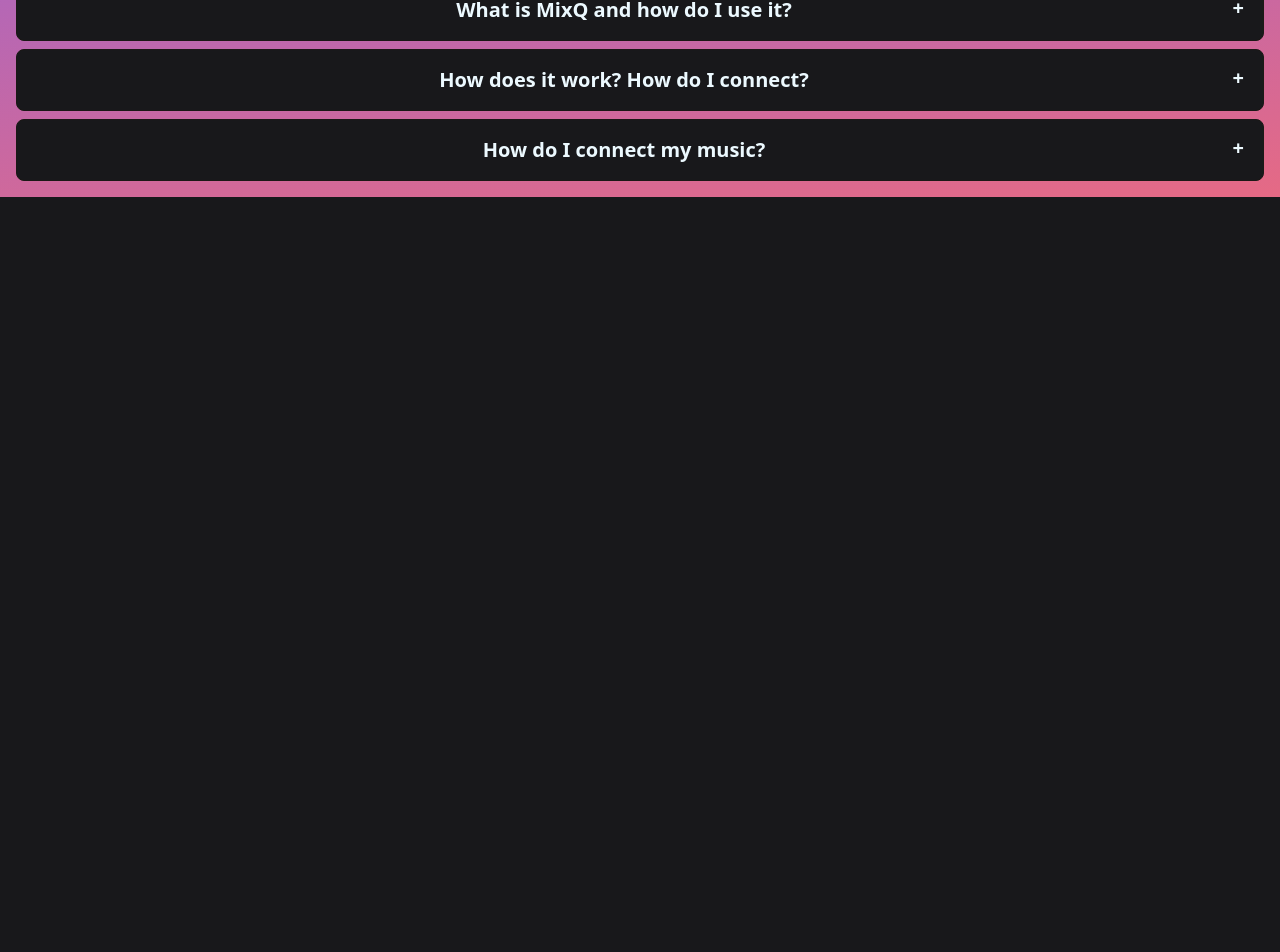
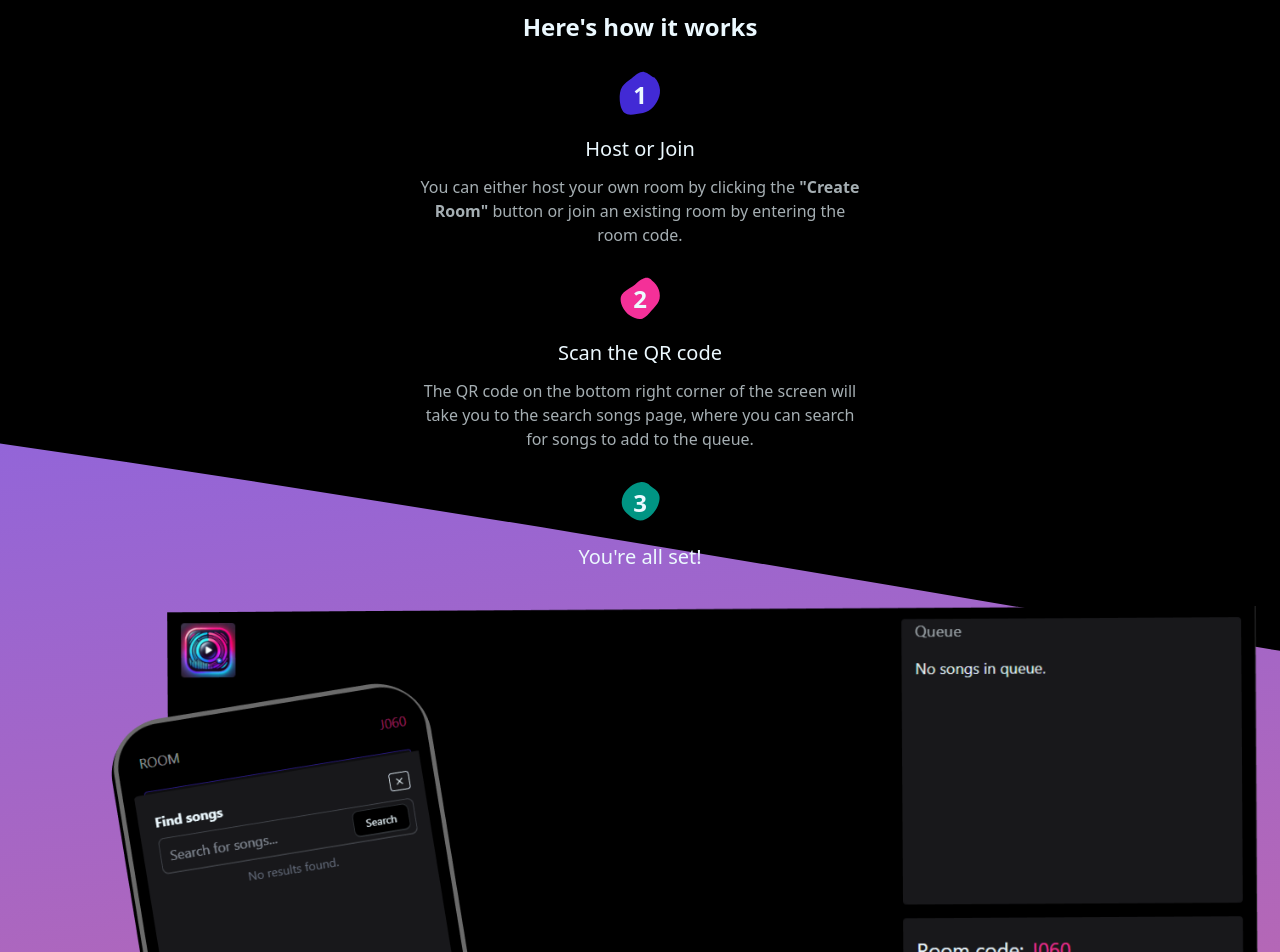
Before and after one commit to ClassyExit/MixQ, a Vue app: page / in a window 1280 px wide. Shown: the part 739-1691 px from the top of the page. Before the commit the page ends 936 px from the top, so only its background shows below. Built offline with nearby package versions, Linux system fonts and the light colour scheme.

Commit message:
Improve home page

```diff
--- a/src/views/Home.vue
+++ b/src/views/Home.vue
@@ -3,7 +3,7 @@
     class="bg-base-200 min-h-screen flex flex-col items-center p-4 landing-page"
   >
     <!-- Hero Section -->
-    <section class="text-center space-y-4 py-12">
+    <section class="text-center space-y-4 py-16">
       <h1
         class="text-6xl 2xl:text-7xl 3xl:text-9xl font-extrabold bg-gradient-to-r from-primary to-secondary bg-clip-text text-transparent"
       >
@@ -16,15 +16,19 @@
     </section>
 
     <!-- Get Started Section -->
-    <section class="w-full max-w-3xl flex flex-col items-center space-y-6">
-      <div class="flex flex-col md:flex-row items-center justify-center gap-6">
+    <section
+      class="w-full max-w-3xl mb-16 flex flex-col items-center space-y-6"
+    >
+      <div
+        class="flex flex-col md:flex-row items-center justify-center space-y-6 md:space-y-0 md:space-x-6 w-full"
+      >
         <CreateHostRoom />
         <span class="divider-horizontal text-xl font-bold">OR</span>
         <JoinRoom />
       </div>
     </section>
 
-    <!-- Features Section -->
+    <!-- Features -->
     <section class="mt-16 w-full 2xl:w-3/4 4xl:w-1/2 text-center">
       <div class="grid md:grid-cols-3 gap-8">
         <div
@@ -57,9 +61,95 @@
       </div>
     </section>
 
+    <!-- How it works -->
+    <section
+      class="flex mt-16 w-full 2xl:w-3/4 4xl:w-1/2 flex flex-col items-center space-y-6"
+    >
+      <div class="order-2 py-6"></div>
+
+      <div class="flex flex-col items-center text-center space-y-6">
+        <h2 class="text-2xl font-semibold">Here's how it works</h2>
+
+        <div class="flex flex-col items-center space-y-6">
+          <!-- Step 1 -->
+          <div class="flex flex-col items-center space-y-3">
+            <div
+              class="relative text-base-content text-2xl font-bold flex items-center justify-center"
+            >
+              <svg
+                viewBox="0 0 200 200"
+                xmlns="http://www.w3.org/2000/svg"
+                class="w-14 h-14 fill-primary"
+              >
+                <path
+                  d="M50.6,-63.5C63.6,-51.6,70.5,-33.6,71.4,-17.5C72.4,-1.5,67.3,12.7,60,25.4C52.7,38.1,43.2,49.3,30.9,56.3C18.6,63.2,3.5,65.9,-12.5,68.2C-28.4,70.5,-45.2,72.4,-55.9,63.6C-66.6,54.9,-71.3,35.5,-72.4,17.4C-73.6,-0.6,-71.3,-17.3,-63.6,-29.6C-55.9,-41.8,-42.7,-49.5,-29.2,-60.1C-15.7,-70.8,0,-84.5,14.5,-82.5C29,-80.5,43.5,-62.4,50.6,-63.5Z"
+                  transform="translate(100 100)"
+                />
+              </svg>
+
+              <div class="absolute">1</div>
+            </div>
+            <h3 class="text-xl font-medium">Host or Join</h3>
+            <p class="text-base-content opacity-70 max-w-md">
+              You can either host your own room by clicking the
+              <strong>"Create Room"</strong> button or join an existing room by
+              entering the room code.
+            </p>
+          </div>
+
+          <!-- Step 2 -->
+          <div class="flex flex-col items-center space-y-3">
+            <div
+              class="relative text-base-content text-2xl font-bold flex items-center justify-center"
+            >
+              <svg
+                viewBox="0 0 200 200"
+                xmlns="http://www.w3.org/2000/svg"
+                class="w-14 h-14 fill-secondary"
+              >
+                <path
+                  d="M42.6,-65.8C54.2,-57.4,62.9,-45.6,67.4,-32.3C71.9,-18.9,72.2,-4,66.9,8.4C61.6,20.9,50.6,30.8,40.5,42.2C30.4,53.5,21.2,66.3,8.3,70.1C-4.7,74,-21.2,68.8,-34.4,60.1C-47.6,51.5,-57.5,39.5,-63.6,25.7C-69.6,11.8,-71.9,-4,-64.6,-15.9C-57.3,-27.7,-40.3,-35.6,-27.1,-44.3C-14,-52.9,-7,-62.2,4.6,-69.4C16.2,-76.6,32.4,-81.3,42.6,-65.8Z"
+                  transform="translate(100 100)"
+                />
+              </svg>
+
+              <div class="absolute">2</div>
+            </div>
+            <h3 class="text-xl font-medium">Scan the QR code</h3>
+            <p class="text-base-content opacity-70 max-w-md">
+              The QR code on the bottom right corner of the screen will take you
+              to the search songs page, where you can search for songs to add to
+              the queue.
+            </p>
+          </div>
+
+          <!-- Step 3 -->
+          <div class="flex flex-col items-center space-y-3">
+            <div
+              class="relative text-base-content text-2xl font-bold flex items-center justify-center"
+            >
+              <svg
+                viewBox="0 0 200 200"
+                xmlns="http://www.w3.org/2000/svg"
+                class="w-14 h-14 fill-accent opacity-70"
+              >
+                <path
+                  d="M36.3,-61.5C49.1,-52.4,62.1,-44.2,67.2,-32.3C72.4,-20.5,69.7,-4.9,64.2,8.9C58.7,22.6,50.3,34.4,39.3,44.5C28.4,54.5,14.2,62.8,0.2,62.6C-13.9,62.4,-27.8,53.6,-39.1,44.1C-50.5,34.6,-59.4,24.5,-63.2,12.3C-66.9,0.2,-65.5,-14,-60.3,-26.4C-55.1,-38.9,-46.1,-49.7,-35.2,-58.2C-24.3,-66.7,-12.1,-72.9,0.8,-74.3C13.8,-75.8,27.6,-72.1,36.3,-61.5Z"
+                  transform="translate(100 100)"
+                />
+              </svg>
+              <div class="absolute">3</div>
+            </div>
+            <h3 class="text-xl font-medium">You're all set!</h3>
+            <img src="../assets/images/cover-art.png" alt="Cover Art" />
+          </div>
+        </div>
+      </div>
+    </section>
+
     <!-- FAQ Section -->
     <section
-      class="mt-16 w-full text-xl 2xl:w-3/4 4xl:w-1/2 text-center space-y-2"
+      class="mt-0 md:mt-16 w-full text-xl 2xl:w-3/4 4xl:w-1/2 text-center space-y-2"
     >
       <h2 class="text-4xl font-bold mb-6">Frequently Asked Questions ❓</h2>
       <div class="collapse collapse-plus bg-base-100 border border-base-300">
@@ -80,7 +170,7 @@
       <div class="collapse collapse-plus bg-base-100 border border-base-300">
         <input type="radio" name="faq" />
         <div class="collapse-title font-semibold">
-          How does it work? How do I connect?
+          How do I set it up? How do I connect it?
         </div>
         <div class="collapse-content text-sm">
           <p>
```
Also changed, not shown: src/assets/images/cover-art.png (added), src/assets/images/search-song.png.
